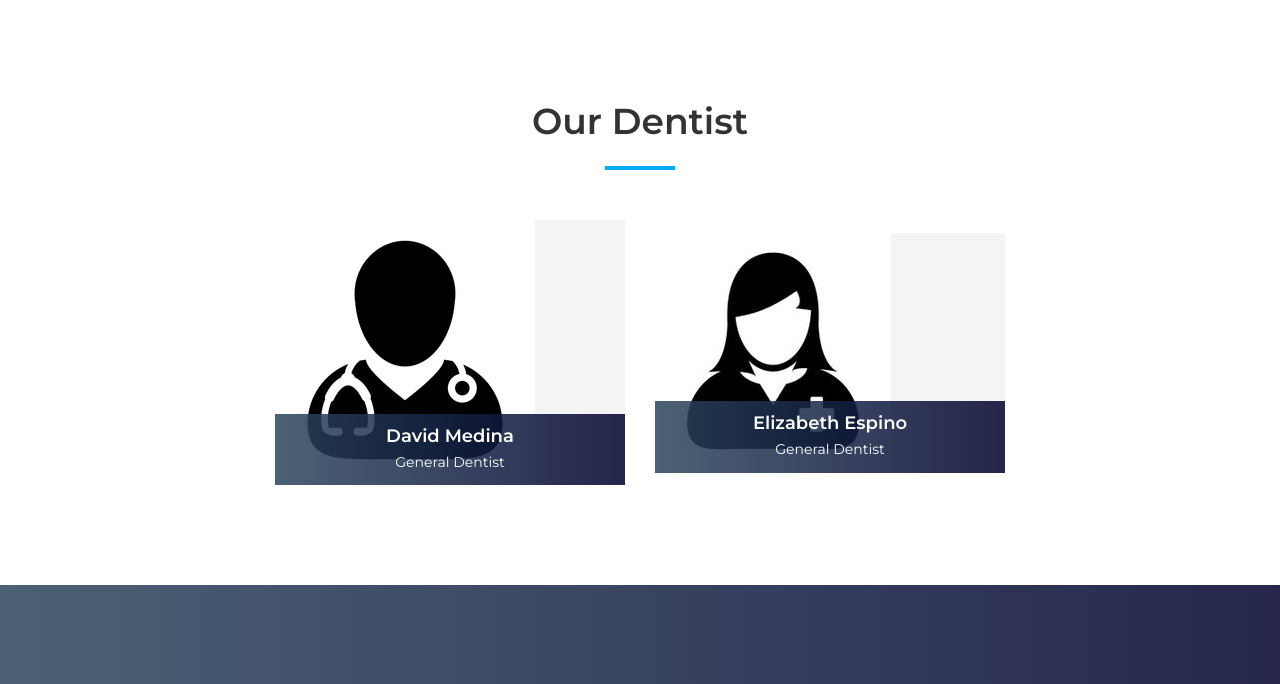
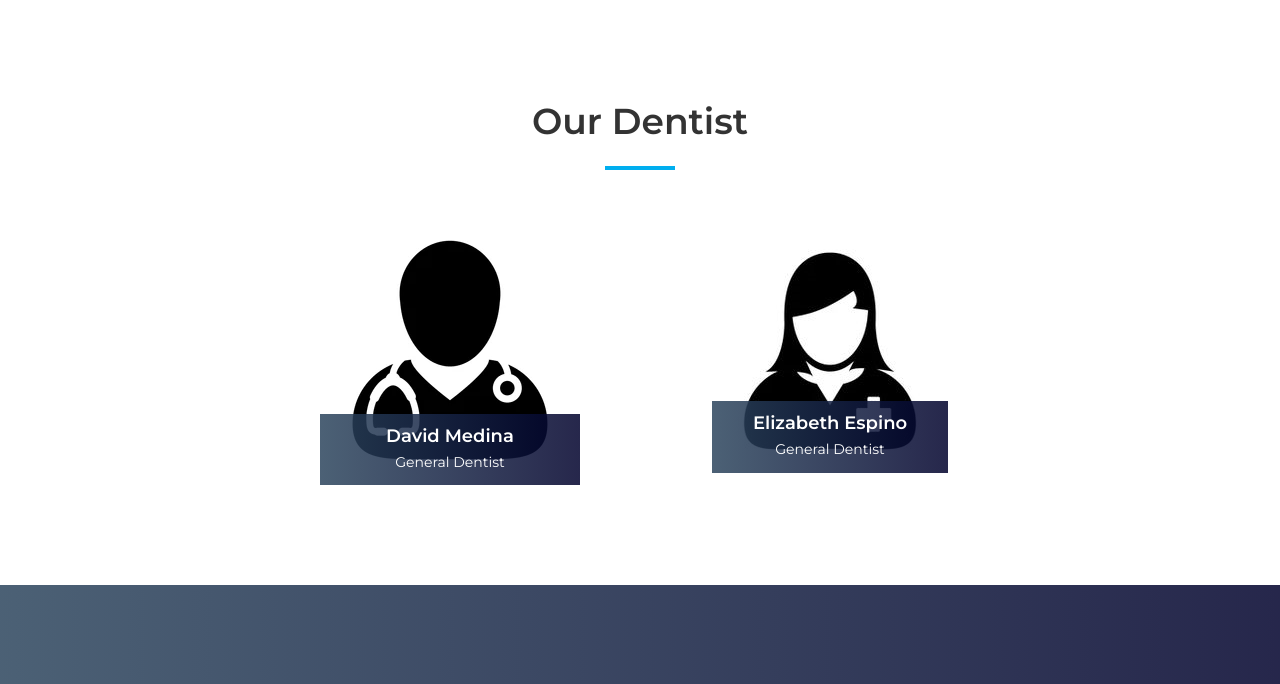
Before and after one commit to yatzix/Dental-django, a Django app: page / in a window 1280 px wide. Shown: the part 3370-4054 px from the top of the page. Run offline with Django 4.2, Linux system fonts and the light colour scheme; some libraries are stand-ins or nearby versions.

Commit message:
added dr pfp pic to fir frame

```diff
--- a/website/templates/about.html
+++ b/website/templates/about.html
@@ -214,7 +214,7 @@
 
       <div class="row justify-content-center align-items-center">
         <!-- Single Dentist Area -->
-        <div class="col-12 col-sm-6 col-md-4">
+        <div class="col-12 col-sm-6 col-md-4 d-flex justify-content-center align-items-center">
           <div class="single-dentist-area mb-100">
             <img src="{% static 'website/img/bg-img/9.png' %}" alt="" style="width: 100%; height: 100%; object-fit: cover;">
             <!-- Dentist Content -->
@@ -233,9 +233,9 @@
         </div>
 
         <!-- Single Dentist Area -->
-        <div class="col-12 col-sm-6 col-md-4">
+        <div class="col-12 col-sm-6 col-md-4 d-flex justify-content-center align-items-center">
           <div class="single-dentist-area mb-100">
-            <img src="{% static 'website/img/bg-img/10.png' %}" alt="" style="width: 100%; height: 100%; object-fit: cover;">>
+            <img src="{% static 'website/img/bg-img/10.png' %}" alt="" style="width: 100%; height: 100%; object-fit: cover;">
             <!-- Dentist Content -->
             <div class="dentist-content">
               <!-- Social Info -->
--- a/website/templates/home.html
+++ b/website/templates/home.html
@@ -423,9 +423,9 @@
 
       <div class="row justify-content-center align-items-center">
         <!-- Single Dentist Area -->
-        <div class="col-12 col-sm-6 col-md-4">
+        <div class="col-12 col-sm-6 col-md-4 d-flex justify-content-center align-items-center">
           <div class="single-dentist-area mb-100">
-            <img src="{% static 'website/img/bg-img/9.png' %}" alt="">
+            <img src="{% static 'website/img/bg-img/9.png' %}" alt="" style="width: 100%; height: 100%; object-fit: cover;">
             <!-- Dentist Content -->
             <div class="dentist-content">
               <!-- Social Info -->
@@ -433,7 +433,6 @@
                 <a href="https://www.instagram.com/universitydentalclinic/" data-toggle="tooltip" data-placement="bottom" title="Instagram"><i class="fa fa-instagram"></i></a>
               </div>
               <!-- Dentist Info -->
-
               <div class="dentist-info bg-gradient-overlay">
                 <h5>David Medina</h5>
                 <p>General Dentist</p>
@@ -443,14 +442,15 @@
         </div>
 
         <!-- Single Dentist Area -->
-        <div class="col-12 col-sm-6 col-md-4">
-          <div class="single-dentist-area mb-100 ">
-            <img src="{% static 'website/img/bg-img/10.png' %}" alt="">
+        <div class="col-12 col-sm-6 col-md-4 d-flex justify-content-center align-items-center">
+          <div class="single-dentist-area mb-100">
+            <img src="{% static 'website/img/bg-img/10.png' %}" alt="" style="width: 100%; height: 100%; object-fit: cover;">
             <!-- Dentist Content -->
             <div class="dentist-content">
               <!-- Social Info -->
               <div class="dentist-social-info">
                 <a href="https://www.instagram.com/universitydentalclinic/" data-toggle="tooltip" data-placement="bottom" title="Instagram"><i class="fa fa-instagram"></i></a>
+
               </div>
               <!-- Dentist Info -->
               <div class="dentist-info bg-gradient-overlay">
@@ -460,7 +460,7 @@
             </div>
           </div>
         </div>
-  </section>
+      </section>
 
 
   <!-- ***** Dento Dentist Area End ***** -->
```
